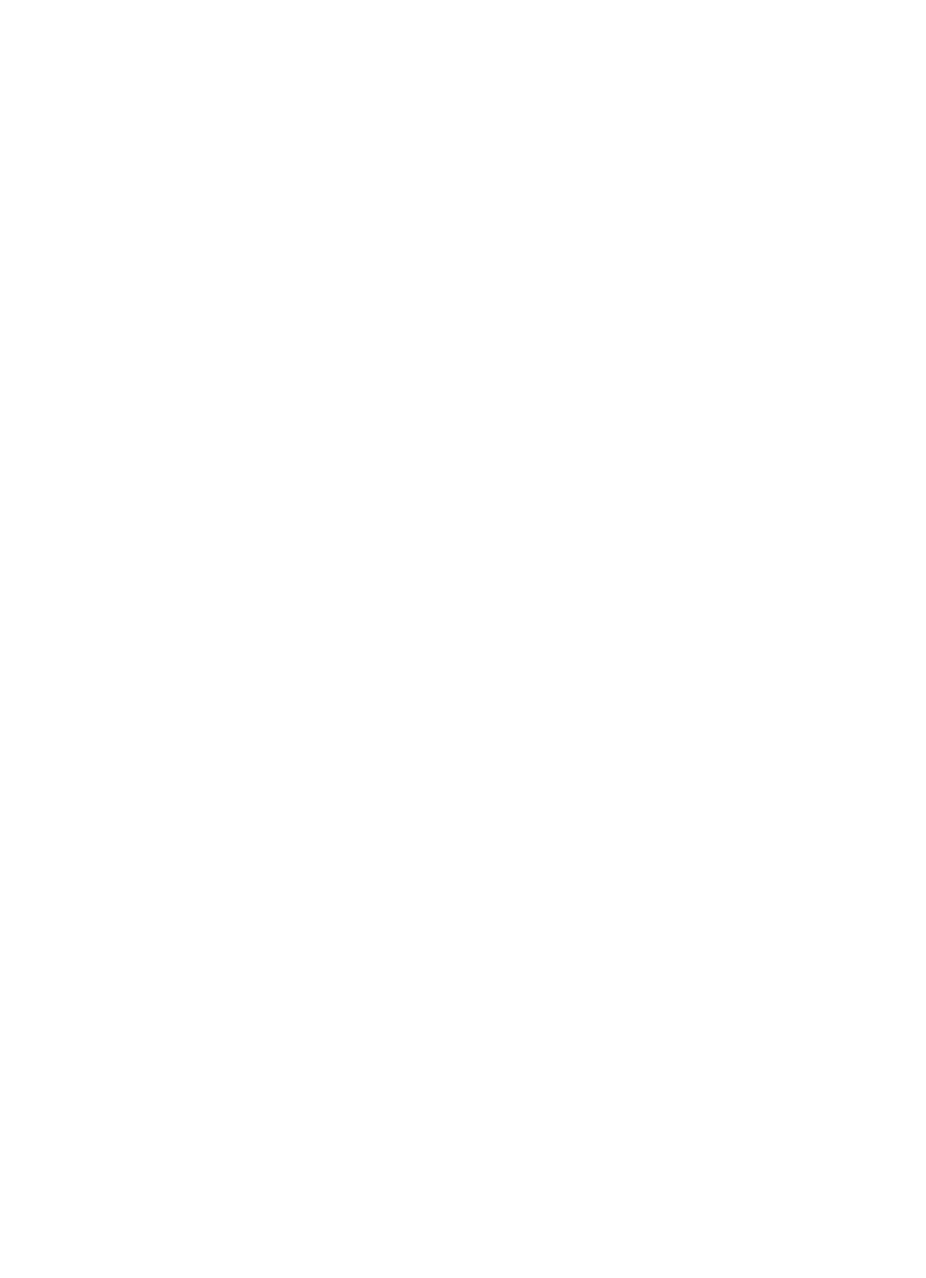
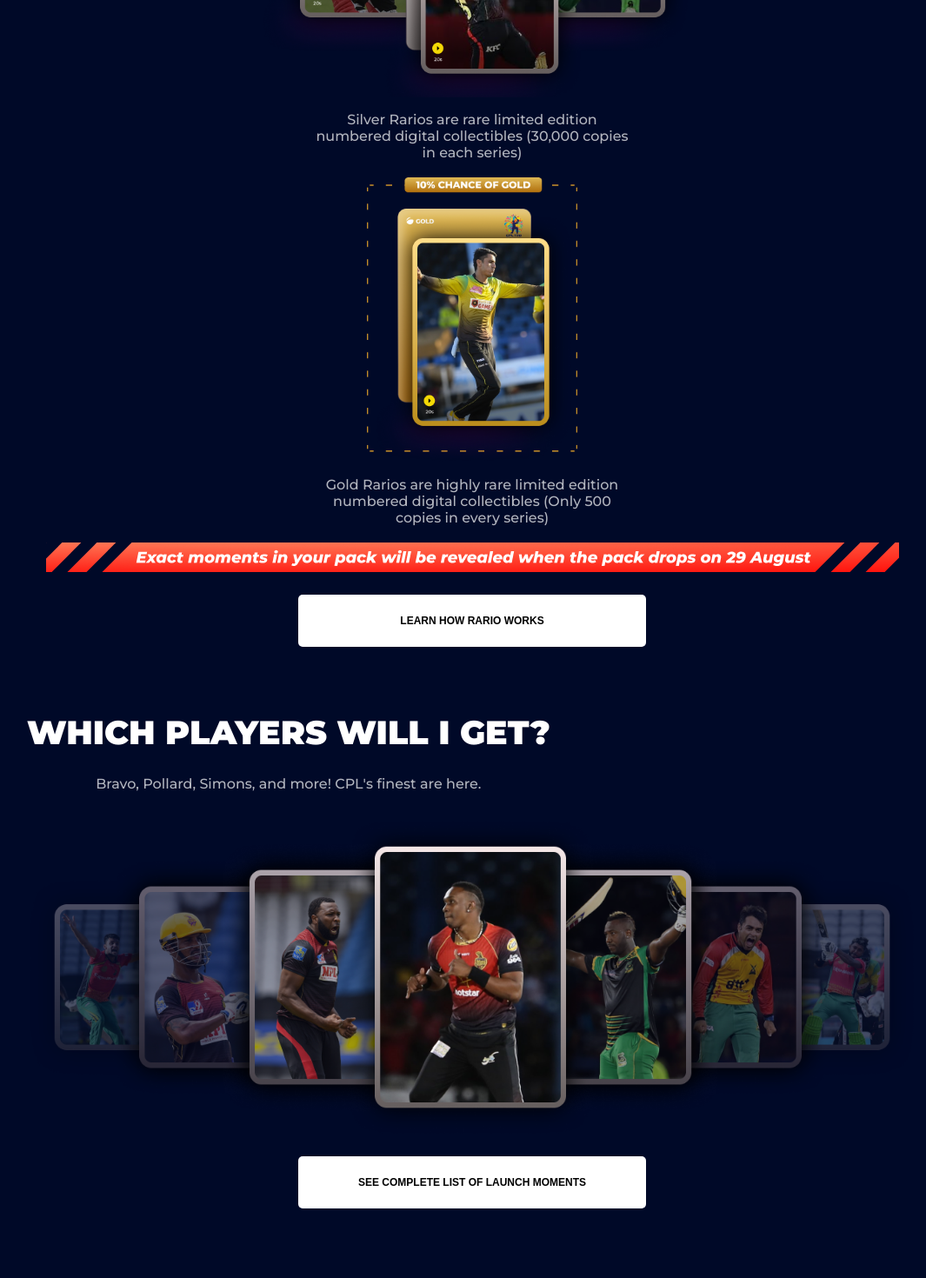
Before and after one commit to Bhuvan015/Pack-details-page-nextjs, a Next.js app: page / in a window 1280 px wide. Shown: the part 1180-2650 px from the top of the page at 87% size, without its empty margins (97-1162 px from the left). Before the commit the page ends 800 px from the top, so only its background shows below. Built offline with nearby package versions, Linux system fonts and the light colour scheme.

Commit message:
4 portions done

```diff
--- /dev/null
+++ b/components/Banner.tsx
@@ -0,0 +1,25 @@
+import styled from '@emotion/styled'
+import Image from 'next/image'
+import BannerImg from '../public/Orange-design.png'
+
+interface Props {
+
+}
+
+
+export const Banner: React.FC<Props> = (props) => {
+    return(
+        <Container>
+            <Image src={BannerImg}/>
+        </Container>
+    )
+}
+
+const Container = styled.div`
+    width: 100%;
+    height: 40px;
+    display: flex;
+    align-items: flex-start;
+    justify-content: center;
+    margin-top: 0;
+`
--- /dev/null
+++ b/components/Button.tsx
@@ -0,0 +1,61 @@
+import styled from '@emotion/styled'
+interface Props {
+    text: string,
+}
+
+export const Button: React.FC<Props> = ({text}) => {
+    return (
+        <Container>
+            <ButtonContainer>
+                {text}
+            </ButtonContainer>
+        </Container>
+    )
+}
+
+const Container = styled.div`
+    height: 60px;
+    width: 400px;
+    margin: 20px auto;
+    border-radius: 5px;
+
+    @media only screen and (max-width: 768px) {
+        & {
+            height: 40px;
+            width: 250px;
+            margin-top: -10px;
+        }
+    }
+
+    @media only screen and (max-width: 400px) {
+        & {
+            height: 30px;
+            width: 200px;
+        }
+    }
+`
+const ButtonContainer = styled.button`
+    height: 100%;
+    width: 100%;
+    text-transform: uppercase;
+    background-color: #fff;
+    font-weight: 800;
+    font-size: 12px;
+    border-radius: 5px;
+    border: none;
+    outline: none;
+
+    &:focus {
+        outline: none;
+    }
+
+    &:hover {
+        cursor: pointer;
+    }
+
+    @media only screen and (max-width: 768px) {
+        & {
+            font-size: 10px;
+        }
+    }
+`
--- /dev/null
+++ b/components/CardsDescription.tsx
@@ -0,0 +1,93 @@
+import styled from '@emotion/styled'
+import Image from 'next/image'
+import CardBunch from '../public/Card-bunch.png'
+import GoldCard from '../public/Gold-card.png'
+
+interface Props {
+
+}
+
+export const CardsDescription: React.FC<Props> = (props) => {
+    return(
+        <Container>
+            <ImgContainer>
+                <Image src={CardBunch} objectFit='cover' height={650} width={850}/>
+                <Para>
+                    Silver Rarios are rare limited edition numbered digital collectibles
+                    (30,000 copies in each series)
+                </Para>
+            </ImgContainer>
+
+            <ImgContainer>
+                <Image src={GoldCard} objectFit='contain' height={400}/>
+                <Para>
+                    Gold Rarios are highly rare limited edition numbered digital collectibles
+                    (Only 500 copies in every series)
+                </Para>
+            </ImgContainer>
+        </Container>
+    )
+}
+
+const Container = styled.div`
+    margin-top: 10px;
+    min-height: 70vh;
+    width: 100%;
+    display: flex;
+    align-items: flex-start;
+    justify-content: space-between;
+    flex-wrap: wrap;
+    padding: 0 15px;
+
+    @media only screen and (max-width: 1300px) {
+        & {
+            justify-content: center;
+        }
+    }
+
+`
+const Para = styled.p`
+    color: #fff;
+    opacity: 0.7;
+    width: 75%;
+    height: 10%;
+    text-align: center;
+
+    @media only screen and (max-width: 768px) {
+        & {
+            font-size: 14px;
+            width: 100%:
+        }
+    }
+
+    @media only screen and (max-width: 400px) {
+        & {
+            font-size: 12px;
+        }
+    }
+`
+
+const ImgContainer = styled.div`
+    height:70vh;
+    display: flex;
+    justify-content: center;
+    align-items: center;
+    flex-direction: column;
+    width: 500px;
+    margin-bottom: 20px;
+
+
+    @media only screen and (max-width: 1300px) {
+        & {
+            height: 50vh;
+            width: 100%:
+        }
+    }
+
+    @media only screen and (max-width: 400px) {
+        & {
+            height: 40vh;
+            width: 100%;
+        }
+    }
+`
--- /dev/null
+++ b/components/Carousel.tsx
@@ -0,0 +1,19 @@
+import styled from '@emotion/styled'
+import Image from 'next/image'
+import CarouselImg from '../public/Carousel.png'
+
+interface Props {
+
+}
+
+export const Carousel: React.FC<Props> = (props) => {
+    return(
+        <Container>
+            <Image src={CarouselImg} objectFit="cover"/>
+        </Container>
+    )
+}
+
+const Container = styled.div`
+    width: 100%:
+`
--- a/components/Heading.tsx
+++ b/components/Heading.tsx
@@ -1 +1,54 @@
 import styled from '@emotion/styled'
+
+interface Props {
+    mainHeading: string,
+    subHeading: string,
+}
+
+export const Heading: React.FC<Props> = ({mainHeading, subHeading}) => {
+    return(
+    <HeadingContainer>
+        <H1>
+            {mainHeading}
+        </H1>
+        <Para>
+            {subHeading}
+        </Para>
+    </HeadingContainer>
+    )
+}
+
+const HeadingContainer = styled.div`
+    color: #fff;
+    padding: 30px 0;
+    margin-bottom: -15px;
+
+    @media only screen and (max-width: 1300px) {
+        & {
+            text-align: center;
+        }
+    }
+`
+
+const H1 = styled.h1`
+    font-size: 38px;
+    text-transform: uppercase;
+
+
+    @media only screen and (max-width: 768px) {
+        & {
+            font-size: 32px;
+        }
+    }
+`
+
+const Para = styled.p`
+    margin-top: 15px;
+    opacity: 0.7;
+
+    @media only screen and (max-width: 768px) {
+        & {
+            font-size: 14px;
+        }
+    }
+`
--- /dev/null
+++ b/components/MediaContainer.tsx
@@ -0,0 +1,83 @@
+import styled from '@emotion/styled'
+import Image from 'next/image'
+import TelegramIcon from "../public/telegram.png"
+import DiscordIcon from "../public/Discord.png"
+import TwitterIcon from "../public/Twitter.png"
+
+interface Props {
+
+}
+
+export const MediaContainer: React.FC<Props> = (props) => {
+    return(
+        <Container>
+            <Link>
+                <Div>
+                    <Image src = {TelegramIcon} objectFit='cover'/>
+                </Div>
+
+                <Name>Telegram</Name>
+            </Link>
+
+            <Link>
+                <Div>
+                    <Image src = {DiscordIcon} objectFit='cover'/>
+                </Div>
+
+                <Name>Discord</Name>
+            </Link>
+
+            <Link>
+                <Div>
+                    <Image src = {TwitterIcon} objectFit='cover'/>
+                </Div>
+
+                <Name>Twitter</Name>
+
+            </Link>
+        </Container>
+    )
+}
+
+const Container = styled.div`
+    width: 60%;
+    margin: 0 auto;
+    display: flex;
+    align-items: center;
+    justify-content: space-around;
+`
+const Div = styled.div`
+    height: 100px;
+    width: 100px;
+
+    &:hover {
+        cursor: pointer;
+    }
+
+    @media only screen and (max-width: 768px) {
+        & {
+            height: 65px;
+            width: 65px;
+        }
+    }
+`
+
+const Link = styled.div`
+    display: flex;
+    align-items: center;
+    justify-content: center;
+    flex-direction: column;
+    padding: 20px 0px;
+
+
+    @media only screen and (max-width: 768px) {
+        & {
+            width: 90%;
+        }
+
+    }
+`
+const Name = styled.p`
+    color: #fff;
+    padding: 15px 0;
+`
--- a/components/Navbar.tsx
+++ b/components/Navbar.tsx
@@ -1,5 +1,4 @@
 import styled from '@emotion/styled'
-import {jsx, css} from '@emotion/react'
 import Image from 'next/image';
 import LogoImg from '../public/Logo.png'
 import UserIcon from '../public/user.png'
--- a/components/PackContent.tsx
+++ b/components/PackContent.tsx
@@ -1,4 +1,8 @@
 import styled from '@emotion/styled'
+import {Heading} from './Heading'
+import {CardsDescription} from './CardsDescription'
+import {Banner} from './Banner'
+import {Button} from './Button'
 
 interface Props {
 
@@ -6,14 +10,47 @@ interface Props {
 
 
 export const PackContent: React.FC<Props> = (props) => {
+    const mainHead = "What's in the pack?";
+    const subHead = "Get 4 Assured Silver Memories card and a chance to win 1 Gold Memory Card";
+    const buttonText = "Learn How Rario Works";
     return(
         <Container>
+            <MiniContainer>
+                {/* Heading */}
+                <Heading mainHeading={mainHead} subHeading={subHead}/>
 
+                 {/* Cards Description */}
+                 <CardsDescription />
+
+                {/* Banner */}
+                <Banner />
+
+                 {/* Button */}
+                <Button text={buttonText} />
+            </MiniContainer>
         </Container>
     )
 }
 
 
 const Container = styled.div`
+    width: 100%;
+    min-height: 100vh;
+    background-color: rgb(0, 9, 40);
+`
 
+const MiniContainer = styled.div`
+    width: 80%;
+    height: 100%;
+    margin: 0 auto;
+    display: flex;
+    align-items: flex-start;
+    justify-content: center;
+    flex-direction: column;
+
+    @media only screen and (max-width: 1300px) {
+        &{
+            align-items: center;
+        }
+    }
 `
--- /dev/null
+++ b/components/PackPlayers.tsx
@@ -0,0 +1,53 @@
+import styled from '@emotion/styled'
+import {Heading} from "./Heading"
+import {Carousel} from "./Carousel"
+import {Button} from "./Button"
+import { MediaContainer } from './MediaContainer'
+
+interface Props {
+
+}
+
+export const PackPlayers: React.FC<Props> = (props) => {
+    const mainHead = "Which players will i get?";
+    const subHead = "Bravo, Pollard, Simons, and more! CPL's finest are here.";
+    const mediaHead = "MORE QUESTIONS? ASK THE COMMUNITY";
+    const mediaSubHead = "The fun is where fans are";
+    const btnText = "See Complete List of Launch Moments"
+    return(
+        <Container>
+            <MiniContainer>
+                {/* Heading */}
+                <Heading mainHeading={mainHead} subHeading={subHead} />
+
+                {/* Carousel */}
+                <Carousel />
+
+                {/* Button */}
+                <Button text={btnText}/>
+
+                {/* Media Heading */}
+                <Heading mainHeading={mediaHead} subHeading={mediaSubHead}/>
+
+                {/* Media Container */}
+                <MediaContainer />
+
+            </MiniContainer>
+        </Container>
+    )
+}
+
+const Container = styled.div`
+    width: 100%;
+    min-height: 100vh;
+    background-color: rgb(0, 9, 40);
+`
+const MiniContainer = styled.div`
+    width: 80%;
+    height: 100%;
+    margin: 0 auto;
+    display: flex;
+    align-items: flex-start;
+    justify-content: center;
+    flex-direction: column;
+`
--- a/components/RangeSlider.tsx
+++ b/components/RangeSlider.tsx
@@ -1,5 +1,4 @@
 import styled from '@emotion/styled'
-import SliderImage from '../public/Slider-4x.png'
 
 interface Props {
   max : number,
@@ -17,9 +16,9 @@ export const RangeSlider: React.FC<Props> = ({max, val}) => {
             />
 
             <FloatingBox>
-                <h1>
+                <H1>
                     1000 Sold / 5000 Packs
-                </h1>
+                </H1>
             </FloatingBox>
 
         </Container>
@@ -32,6 +31,20 @@ const Container = styled.div`
     position: relative;
 
 `
+const H1 = styled.h1`
+    font-size: 12px;
+    font-weight: 800;
+    text-transform: uppercase;
+
+    @media only screen and (max-width: 768px) {
+        & {
+            font-size: 10px;
+            font-weight: 800;
+            text-transform: uppercase;
+        }
+    }
+`
+
 const Input = styled.input`
 
 `
@@ -46,19 +59,8 @@ const FloatingBox = styled.div`
     top: 25px;
     border-radius: 2px;
 
-    h1 {
-        font-size: 12px;
-        font-weight: 800;
-        text-transform: uppercase;
-    }
-
 
     @media only screen and (max-width: 768px) {
-        h1 {
-            font-size: 10px;
-            font-weight: 800;
-            text-transform: uppercase;
-        }
         & {
             padding: 0 2px;
         }
--- a/package.json
+++ b/package.json
@@ -9,6 +9,7 @@
     "lint": "next lint"
   },
   "dependencies": {
+    "@emotion/babel-plugin": "^11.9.2",
     "@emotion/react": "^11.9.0",
     "@emotion/styled": "^11.8.1",
     "next": "12.1.6",
--- a/pages/index.tsx
+++ b/pages/index.tsx
@@ -5,6 +5,7 @@ import styled from '@emotion/styled'
 import { Navbar } from '../components/Navbar'
 import { PackInfoContainer } from '../components/PackInfoContainer'
 import { PackContent } from '../components/PackContent'
+import { PackPlayers } from '../components/PackPlayers'
 
 
 
@@ -27,7 +28,8 @@ const Home: NextPage = () => {
       {/* Pack Content */}
       <PackContent/>
 
-
+      {/* Pack Players */}
+      <PackPlayers />
 
     </Container>
   )
```
Also changed, not shown: 1 other file (tests, documents, lock files or other folders).
